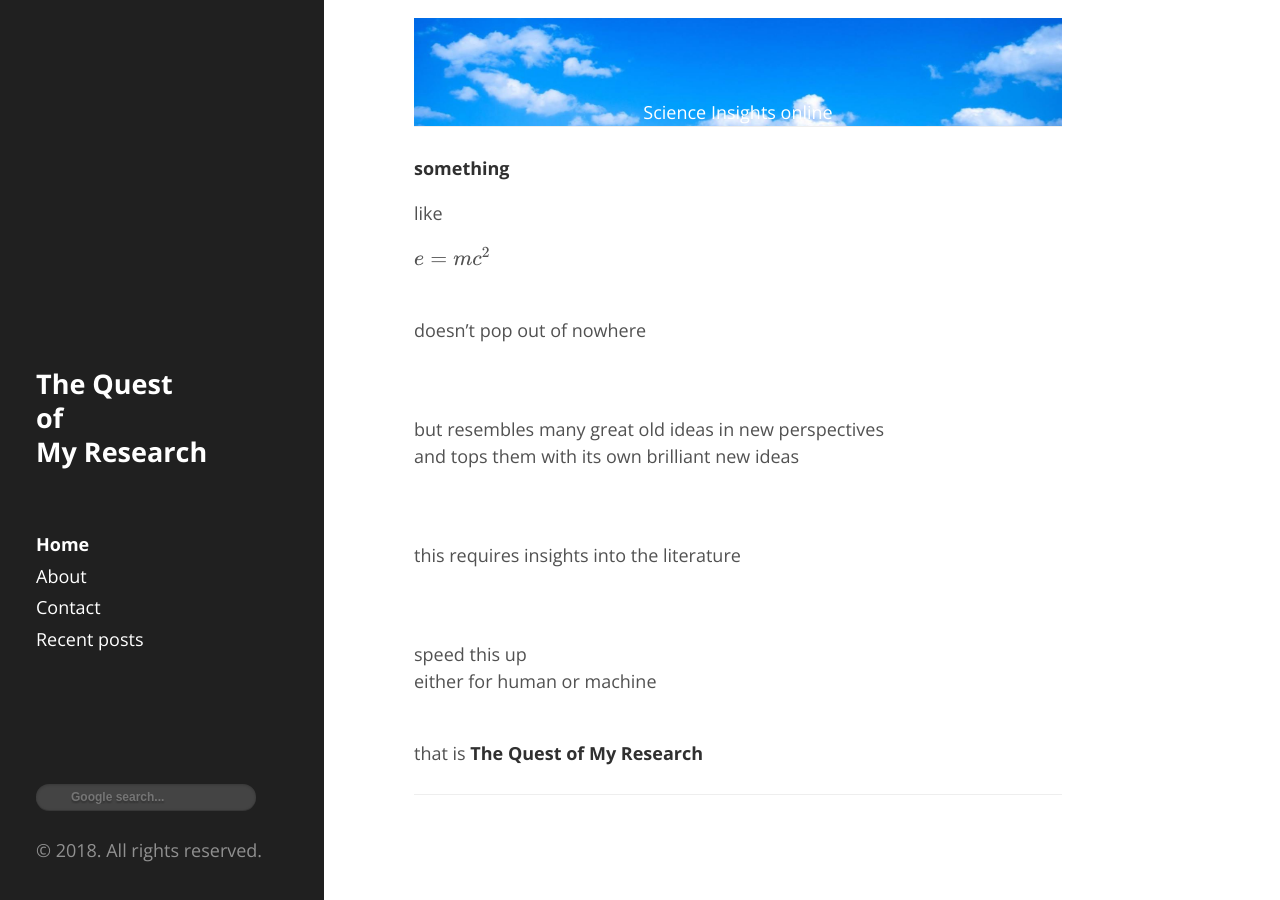
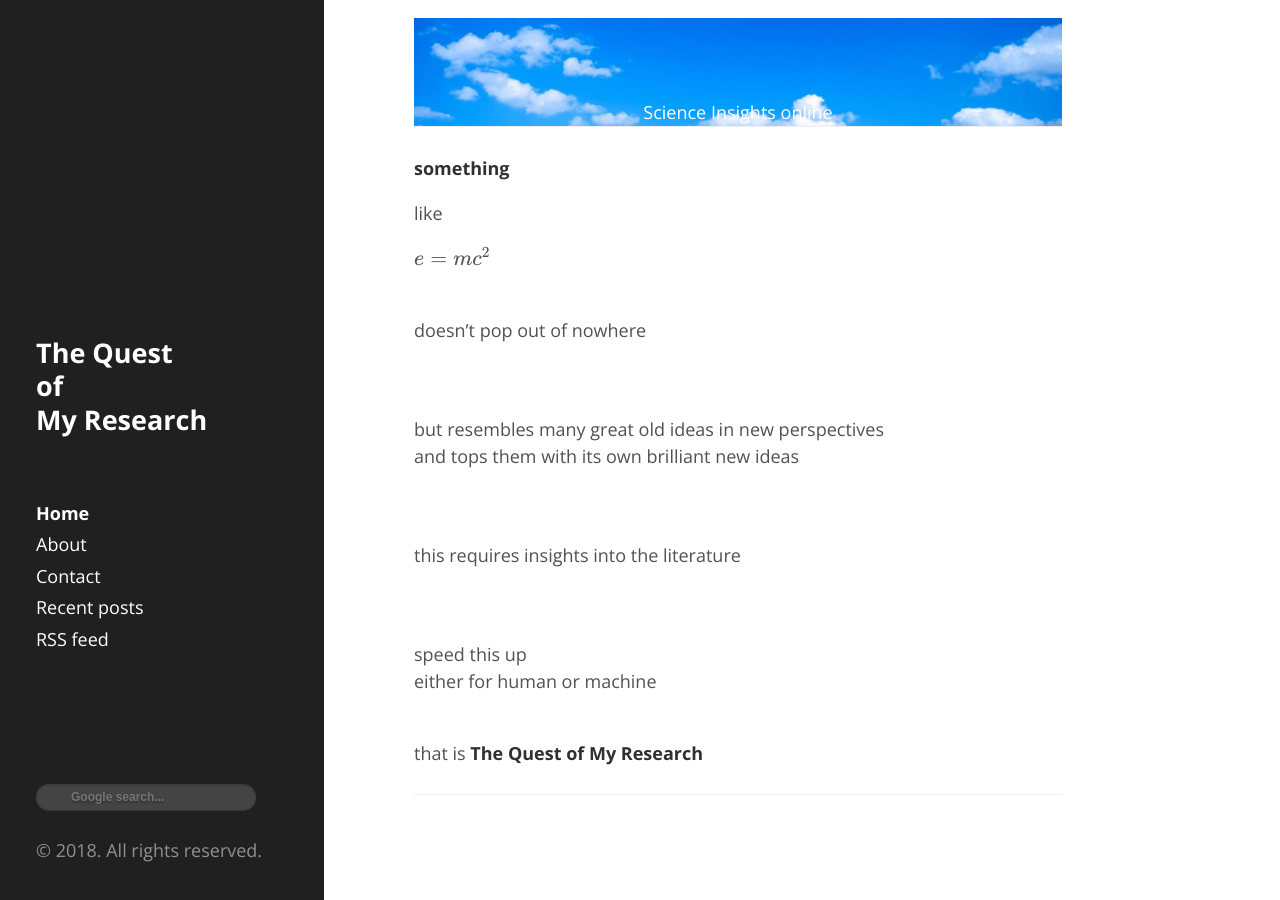
Before and after one commit to tranhungnghiep/tranhungnghiep.github.io, a Jekyll site: the page built from index.md, in a window 1280 px wide. Built offline with Jekyll 4.4.1, drawn with Linux system fonts in a browser that asks for light colours; formulas are drawn with MathJax 3; comment, search, counter and statistics services are not loaded.

Commit message:
Update sidebar.html

```diff
--- a/_includes/sidebar.html
+++ b/_includes/sidebar.html
@@ -30,6 +30,8 @@
       <!-- Recent posts -->
       {% assign url = '/' | append:site.paginate_root %}
       <a class="sidebar-nav-item{% if page.url == url %} active {% endif %}" href="{{ site.url }}{{ site.baseurl }}{{site.paginate_root}}">Recent posts</a>
+
+      <a class="sidebar-nav-item" href="{{ site.url }}{{ site.baseurl }}atom.xml">RSS feed</a>
     </nav>
 
     <br><br><br><br>
```
